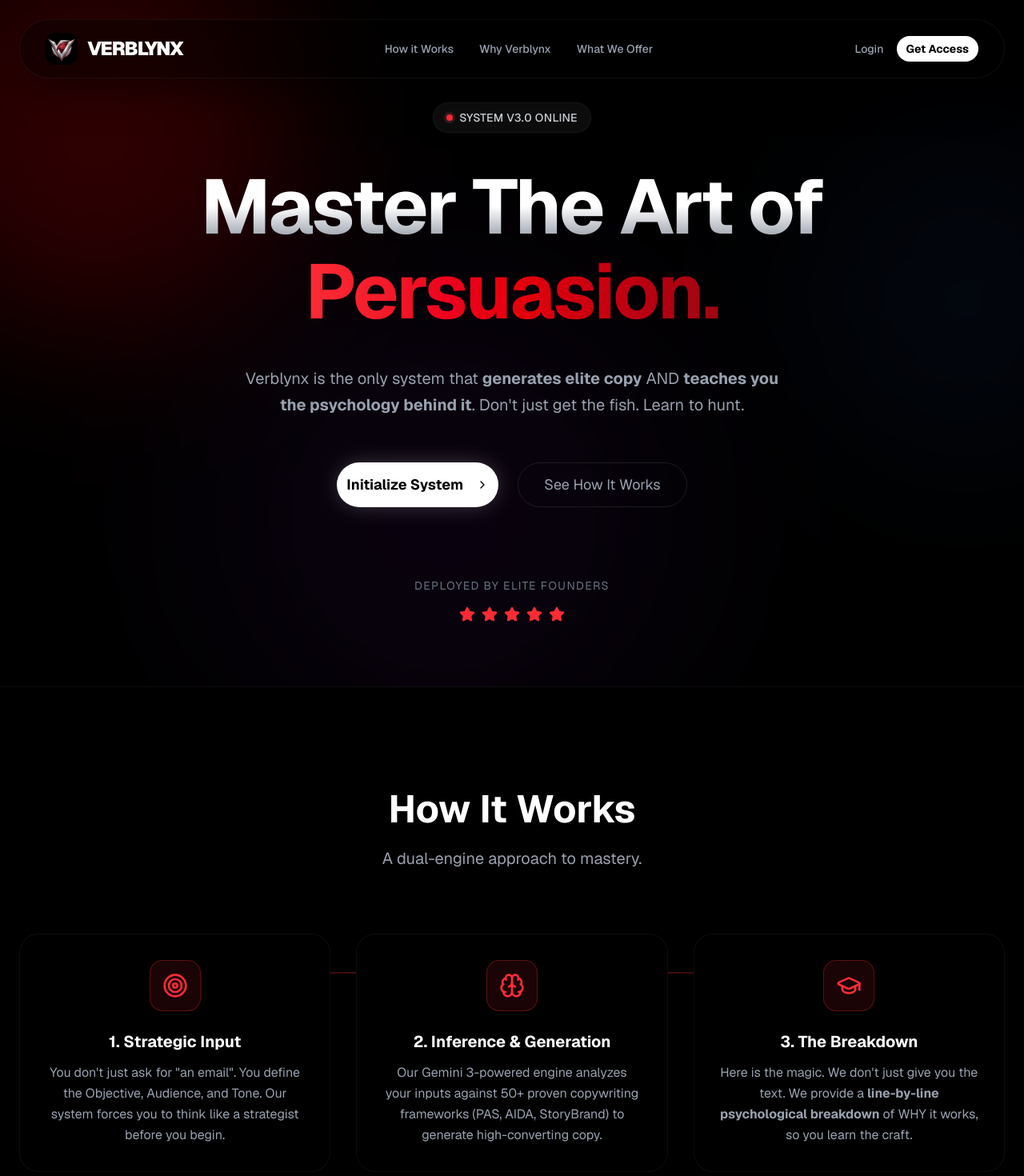
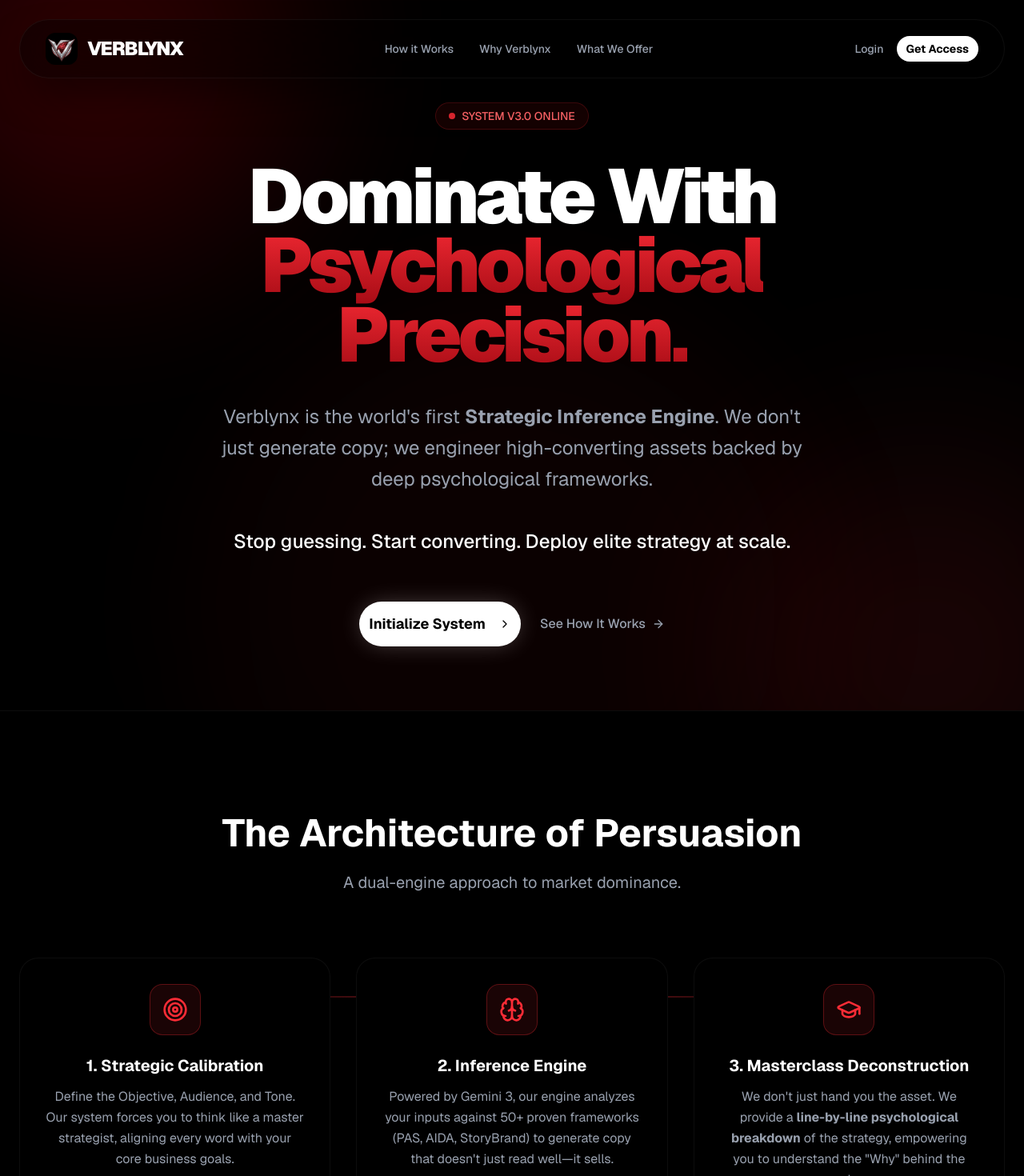
Before and after one commit to samw425/verblynx, a Next.js app: page / in a window 1280 px wide. Shown: the top 1470 px of the page at 80% size. Built offline with nearby package versions, Linux system fonts and the light colour scheme.

Commit message:
Update Copy: Replace 'fish/hunt' with Elite Strategic Messaging

```diff
--- a/app/page.tsx
+++ b/app/page.tsx
@@ -43,39 +43,31 @@
 
       {/* Hero Section */}
       <section className="relative min-h-screen flex items-center justify-center px-6 pt-32 pb-20 overflow-hidden">
-
-        {/* Animated Background Blobs */}
-        <div className="absolute top-0 left-0 w-full h-full overflow-hidden pointer-events-none">
-          <div className="absolute top-[-10%] left-[-10%] w-[500px] h-[500px] bg-red-600/20 rounded-full blur-[100px] animate-blob mix-blend-screen" />
-          <div className="absolute top-[20%] right-[-10%] w-[400px] h-[400px] bg-blue-900/10 rounded-full blur-[100px] animate-blob animation-delay-2000 mix-blend-screen" />
-          <div className="absolute bottom-[-10%] left-[20%] w-[600px] h-[600px] bg-purple-900/10 rounded-full blur-[120px] animate-blob animation-delay-4000 mix-blend-screen" />
+        {/* Animated Background */}
+        <div className="absolute inset-0 z-0">
+          <div className="absolute top-[-20%] left-[-10%] w-[500px] h-[500px] bg-red-600/20 rounded-full blur-[120px] animate-blob" />
+          <div className="absolute bottom-[-20%] right-[-10%] w-[500px] h-[500px] bg-red-900/20 rounded-full blur-[120px] animate-blob animation-delay-2000" />
+          <div className="absolute top-[40%] left-[50%] transform -translate-x-1/2 w-[800px] h-[800px] bg-red-500/5 rounded-full blur-[100px] animate-pulse" />
         </div>
 
         <div className="z-10 max-w-5xl mx-auto text-center relative space-y-10">
-
           {/* Badge */}
-          <div className="inline-flex items-center gap-2 px-4 py-2 rounded-full glass-card animate-fade-in">
-            <span className="relative flex h-2 w-2">
-              <span className="animate-ping absolute inline-flex h-full w-full rounded-full bg-red-400 opacity-75"></span>
-              <span className="relative inline-flex rounded-full h-2 w-2 bg-red-500"></span>
-            </span>
-            <span className="text-sm font-medium text-gray-300 tracking-wide">SYSTEM V3.0 ONLINE</span>
+          <div className="inline-flex items-center gap-2 rounded-full border border-red-500/20 bg-red-950/30 px-4 py-1.5 text-sm font-medium text-red-400 animate-fade-in backdrop-blur-md">
+            <div className="h-2 w-2 rounded-full bg-red-500 animate-pulse" />
+            SYSTEM V3.0 ONLINE
           </div>
 
           {/* Headline */}
-          <h1 className="text-6xl md:text-8xl font-bold tracking-tight leading-[1.1] animate-slide-up" style={{ animationDelay: '0.1s' }}>
-            <span className="bg-clip-text text-transparent bg-gradient-to-b from-white via-white to-gray-500">
-              Master The Art of
-            </span>
-            <br />
-            <span className="bg-clip-text text-transparent bg-gradient-to-r from-red-500 via-red-600 to-red-800">
-              Persuasion.
-            </span>
+          <h1 className="text-6xl md:text-8xl font-black tracking-tighter text-white leading-[0.9] animate-slide-up">
+            Dominate With <br />
+            <span className="text-transparent bg-clip-text bg-gradient-to-b from-red-500 to-red-800">Psychological Precision.</span>
           </h1>
 
           {/* Subheadline */}
-          <p className="text-xl text-gray-400 max-w-2xl mx-auto leading-relaxed animate-slide-up" style={{ animationDelay: '0.2s' }}>
-            Verblynx is the only system that <strong>generates elite copy</strong> AND <strong>teaches you the psychology behind it</strong>. Don't just get the fish. Learn to hunt.
+          <p className="text-xl md:text-2xl text-gray-400 max-w-3xl mx-auto leading-relaxed animate-slide-up" style={{ animationDelay: '0.1s' }}>
+            Verblynx is the world's first <strong>Strategic Inference Engine</strong>. We don't just generate copy; we engineer high-converting assets backed by deep psychological frameworks.
+            <br /><br />
+            <span className="text-white font-medium">Stop guessing. Start converting. Deploy elite strategy at scale.</span>
           </p>
 
           {/* CTAs */}
@@ -85,19 +77,10 @@
                 Initialize System <ChevronRight className="ml-2 h-5 w-5" />
               </Button>
             </Link>
-            <button onClick={() => scrollToSection('how-it-works')} className="h-14 px-8 rounded-full text-gray-400 hover:text-white hover:bg-white/5 border border-white/10 text-lg transition-all flex items-center justify-center">
-              See How It Works
+            <button onClick={() => scrollToSection('how-it-works')} className="text-gray-400 hover:text-white font-medium transition-colors flex items-center gap-2 group">
+              <span className="border-b border-transparent group-hover:border-white transition-all">See How It Works</span>
+              <ArrowRight className="h-4 w-4 group-hover:translate-x-1 transition-transform" />
             </button>
-          </div>
-
-          {/* Social Proof */}
-          <div className="pt-12 animate-fade-in" style={{ animationDelay: '0.5s' }}>
-            <p className="text-sm text-gray-500 mb-4 uppercase tracking-widest">Deployed By Elite Founders</p>
-            <div className="flex justify-center gap-2">
-              {[1, 2, 3, 4, 5].map((i) => (
-                <Star key={i} className="h-5 w-5 text-red-500 fill-red-500" />
-              ))}
-            </div>
           </div>
         </div>
       </section>
@@ -106,8 +89,8 @@
       <section id="how-it-works" className="py-32 relative border-t border-white/5 bg-black/50">
         <div className="container mx-auto px-6">
           <div className="text-center mb-20">
-            <h2 className="text-4xl md:text-5xl font-bold mb-6">How It Works</h2>
-            <p className="text-xl text-gray-400">A dual-engine approach to mastery.</p>
+            <h2 className="text-4xl md:text-5xl font-bold mb-6">The Architecture of Persuasion</h2>
+            <p className="text-xl text-gray-400">A dual-engine approach to market dominance.</p>
           </div>
 
           <div className="grid md:grid-cols-3 gap-8 relative">
@@ -119,9 +102,9 @@
               <div className="h-16 w-16 rounded-2xl bg-red-900/20 flex items-center justify-center mb-6 border border-red-500/30 mx-auto group-hover:scale-110 transition-transform duration-500">
                 <Target className="h-8 w-8 text-red-500" />
               </div>
-              <h3 className="text-xl font-bold text-white mb-3 text-center">1. Strategic Input</h3>
+              <h3 className="text-xl font-bold text-white mb-3 text-center">1. Strategic Calibration</h3>
               <p className="text-gray-400 leading-relaxed text-center group-hover:text-gray-300 transition-colors">
-                You don't just ask for "an email". You define the Objective, Audience, and Tone. Our system forces you to think like a strategist before you begin.
+                Define the Objective, Audience, and Tone. Our system forces you to think like a master strategist, aligning every word with your core business goals.
               </p>
             </div>
 
@@ -130,9 +113,9 @@
               <div className="h-16 w-16 rounded-2xl bg-red-900/20 flex items-center justify-center mb-6 border border-red-500/30 mx-auto group-hover:scale-110 transition-transform duration-500">
                 <Brain className="h-8 w-8 text-red-500" />
               </div>
-              <h3 className="text-xl font-bold text-white mb-3 text-center">2. Inference & Generation</h3>
+              <h3 className="text-xl font-bold text-white mb-3 text-center">2. Inference Engine</h3>
               <p className="text-gray-400 leading-relaxed text-center group-hover:text-gray-300 transition-colors">
-                Our Gemini 3-powered engine analyzes your inputs against 50+ proven copywriting frameworks (PAS, AIDA, StoryBrand) to generate high-converting copy.
+                Powered by Gemini 3, our engine analyzes your inputs against 50+ proven frameworks (PAS, AIDA, StoryBrand) to generate copy that doesn't just read well—it sells.
               </p>
             </div>
 
@@ -141,9 +124,9 @@
               <div className="h-16 w-16 rounded-2xl bg-red-900/20 flex items-center justify-center mb-6 border border-red-500/30 mx-auto group-hover:scale-110 transition-transform duration-500">
                 <GraduationCap className="h-8 w-8 text-red-500" />
               </div>
-              <h3 className="text-xl font-bold text-white mb-3 text-center">3. The Breakdown</h3>
+              <h3 className="text-xl font-bold text-white mb-3 text-center">3. Masterclass Deconstruction</h3>
               <p className="text-gray-400 leading-relaxed text-center group-hover:text-gray-300 transition-colors">
-                Here is the magic. We don't just give you the text. We provide a <strong>line-by-line psychological breakdown</strong> of WHY it works, so you learn the craft.
+                We don't just hand you the asset. We provide a <strong>line-by-line psychological breakdown</strong> of the strategy, empowering you to understand the "Why" behind the win.
               </p>
             </div>
           </div>
```
